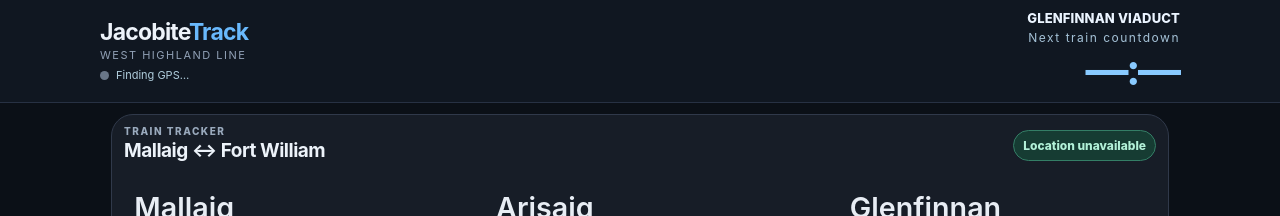
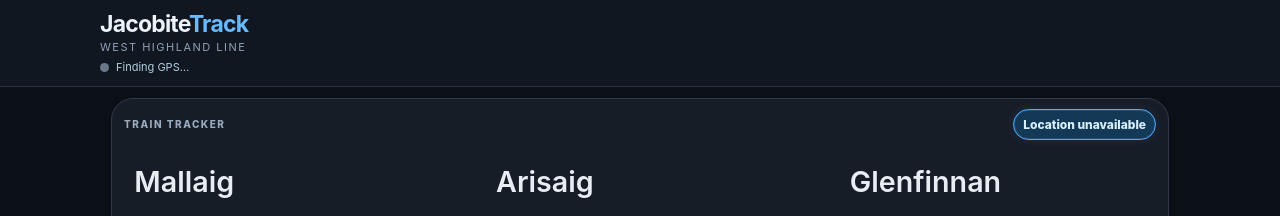
Before and after one commit to stevevernon-max/wayfinder, a plain HTML site: page jacobitetrack/index.html in a window 1280 px wide. Shown: the top 216 px of the page. Drawn offline with Linux system fonts and the light colour scheme; no server answers.

Commit message:
Remove extra train tracker and viaduct header text, match GPS pill to blue marker, clarify unavailable push backend

```diff
--- a/jacobitetrack/index.html
+++ b/jacobitetrack/index.html
@@ -146,12 +146,21 @@ body.geo-fullscreen-open{overflow:hidden}
 #geoTile #geoFullscreen{font-size:23px;font-weight:700;line-height:1}
 #proximityTile #viaductTileCountdown{font-size:clamp(22px,5vw,30px);line-height:1.1;color:#8bcaff;letter-spacing:-.5px}
 #proximityTile .proximity-item:first-child .proximity-label{font-size:9px;letter-spacing:.25px;line-height:1.3}
+
+/* GPS-distance badge matches the blue pulsating user marker. */
+#trackerTile .gps-line-pill{
+ background:#143957;color:#d8f0ff;border:1px solid #4faaff;
+ box-shadow:inset 0 0 0 1px #9ad6ff20,0 0 9px #329aff24;
+ border-radius:999px;font-weight:800;
+}
+#trackerTile>.row{align-items:center}
+#trackerTile>.row>.eyebrow{font-size:11px}
+.app-header .header-brand{flex:1}
+.app-header .header-main{justify-content:flex-start}
 </style></head><body>
-<header class="app-header"><div class="header-main"><div class="header-brand"><strong>Jacobite<span>Track</span></strong><small>WEST HIGHLAND LINE</small><div class="gps-row header-gps"><span id="gpsIndicator" class="gps-indicator"></span><span id="gpsStatus">Finding GPS…</span></div></div><div class="header-countdown" aria-label="Next train at Glenfinnan Viaduct">
-<span>GLENFINNAN VIADUCT</span><small>Next train countdown</small><strong id="headerCountdown">—:—</strong>
-</div></div></header><main>
+<header class="app-header"><div class="header-main"><div class="header-brand"><strong>Jacobite<span>Track</span></strong><small>WEST HIGHLAND LINE</small><div class="gps-row header-gps"><span id="gpsIndicator" class="gps-indicator"></span><span id="gpsStatus">Finding GPS…</span></div></div></div></header><main>
 <section class="tile" id="trackerTile">
-<div class="row"><div><div class="eyebrow">TRAIN TRACKER</div><div class="heading">Mallaig ↔ Fort William</div></div><span class="badge gps-line-pill" id="gpsLineBadge">Finding location…</span><span id="feedBadge" hidden aria-live="polite">Checking</span></div>
+<div class="row"><div><div class="eyebrow">TRAIN TRACKER</div></div><span class="badge gps-line-pill" id="gpsLineBadge">Finding location…</span><span id="feedBadge" hidden aria-live="polite">Checking</span></div>
 <div class="rail-scroll"><svg class="rail-svg" viewBox="0 0 900 177" aria-label="Six station schematic railway from Mallaig to Fort William" role="img">
 <line class="bed" x1="13" y1="83" x2="887" y2="83"/><line class="track" x1="13" y1="83" x2="887" y2="83"/>
 <circle class="node" cx="35" cy="83" r="12"/><text class="station-label" x="9" y="45" text-anchor="start">Mallaig</text>
@@ -244,7 +253,7 @@ function render(){
  $("trains").innerHTML=services.map(t=>'<g transform="translate('+xAt(t.progress)+',83)"><circle class="train-halo" r="15"/><circle class="train-body" r="13"/><text class="train-arrow" y="1">'+(t.direction==="back"?"←":"→")+'</text><title>'+safe(t.id)+'</title></g>').join("");
  let glen=getApproaching("glenfinnan")[0];
 
- $("headerCountdown").textContent=glen?countdownClock(glen.remaining):"—:—";
+
  $("viaductTileCountdown").textContent=glen?countdownClock(glen.remaining):"—:—";
  updateHeaderDistances();
 
@@ -317,7 +326,12 @@ async function setupPush(){
   let response=await fetch(PUSH_CONFIG_URL,{cache:"no-store"});
   if(!response.ok)throw Error("Push configuration unavailable");
   const cfg=await response.json();
-  if(!cfg.backendUrl||!/^https:\/\//.test(cfg.backendUrl)){pushStatus("Background alerts need a deployed push backend. Not active yet.");button.textContent="Alerts unavailable";return;}
+  if(!cfg.backendUrl||!/^https:\/\//.test(cfg.backendUrl)){
+   pushStatus("Background alerts are not available: the push service and verified train feed are not connected.");
+   button.textContent="Alerts not ready";
+   button.title="Requires a deployed notification service and verified railway data";
+   return;
+  }
   pushConfig={...cfg,backendUrl:cfg.backendUrl.replace(/\/+$/,"")};
   response=await fetch(pushConfig.backendUrl+"/api/push/config",{cache:"no-store"});
   if(!response.ok)throw Error("Push backend unavailable");
```
